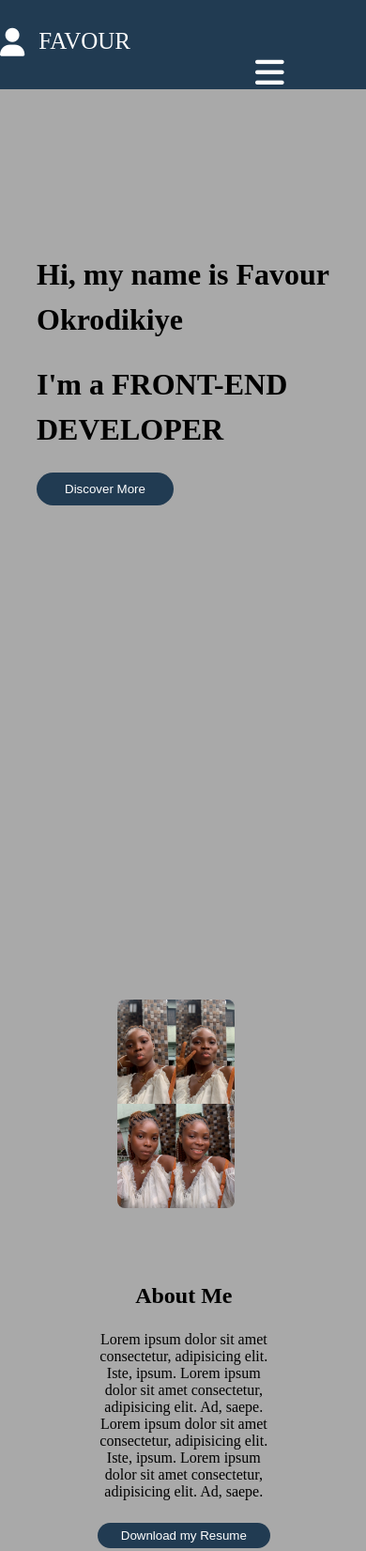
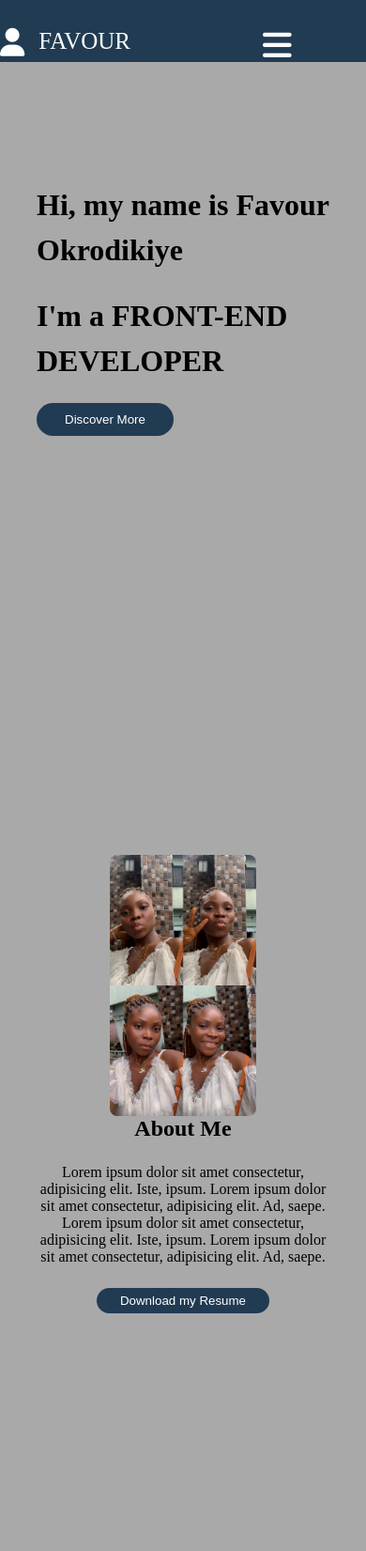
Before and after one commit to Odimaa1/Portfolio, a plain HTML site: page index.html in a window 390 px wide. Shown: the top 1651 px of the page at 94% size. Drawn offline with Linux system fonts and the light colour scheme.

Commit message:
fourth commit

```diff
--- a/style.css
+++ b/style.css
@@ -2,11 +2,13 @@
     margin: 0;
     padding: 0;
     box-sizing: border-box;
-    /* overflow-x: hidden; */
 }
 body{
     background-color: darkgray;
 }
+/* a{
+    cursor: pointer;
+} */
 .first{
     height: 100vh;
 }
@@ -23,8 +25,6 @@ nav{
     position: sticky;
     top: 0;
     z-index: 1000;
-    /* margin-left: 1.5rem; */
-    /* margin-right: 1.5rem; */
 }
 nav .left{
     display: flex;
@@ -54,22 +54,14 @@ nav ul li a{
     cursor: pointer;
 }
 .home{
-    /* height: calc(100vh - 10.5rem); */
-    /* gap: 4rem; */
-    /* padding: 0 5rem; */
     padding-top: 3rem;
-    /* background-color: #0F9F6E; */
     width: 80%;
     margin: auto;
 }
 .home h1{
     display: block;
     font-size: 3.5em;
-    /* margin-block-start: 0.67em; */
     margin-block-end: 0.67em;
-    /* margin-inline-start: 0px; */
-    /* margin-inline-end: 0px; */
-    /* font-weight: bold; */
     line-height: 5rem;
 }
 .home button{
@@ -108,7 +100,6 @@ section h2{
 }
 .pics img{
     width: 50%;
-    /* height: auto; */
     border-radius: 0.5rem;
     justify-self: center;
     align-self: center;
@@ -134,24 +125,9 @@ section h2{
 .services{
     display: block;
     height: 85vh;
-    /* border-top: 1px solid #f5f5f5; */
-    /* border-bottom: 1px solid #f5f5f5; */
     text-align: center;
     padding-top: 100px;
-    /* padding-bottom: 50px; */
-    /* padding-right: 15px; */
-    /* padding-left: 15px; */
-    /* margin-right: auto; */
-    /* margin-left: auto; */
-    /* margin-right: -15px;
-    margin-left: -15px; */
 }
-/* .head, .body{
-    /* position: relative; */
-    /* min-height: 1px; */
-    /* padding-right: 15px; */
-    /* padding-left: 15px;
-}*/
 .body{
     width: 90%;
     display: flex;
@@ -172,7 +148,6 @@ section h2{
     width: 100%;
     padding-top: 6rem;
     display: block;
-    /* height: 100vh; */
     height: fit-content;
 }
 .projects .icon{
@@ -189,22 +164,14 @@ section h2{
     margin-bottom: 2rem;
     display: block;
     font-size: 2em;
-    /* margin-block-start: 0.67em;
-    margin-block-end: 0.67em;
-    margin-inline-start: 0px;
-    margin-inline-end: 0px; */
 }
 .projects .bod{
     display: block;
-    /* flex-flow: row wrap; */
-    /* width: 90%; */
     margin: auto;
     height: auto;
-    /* margin-left: 25rem; */
 }
 .projects .main{
     padding-bottom: 2rem;
-    /* border: 1px solid rgba(220, 226, 238, 0.71); */
     box-sizing: border-box;
     border-radius: 10px;
     text-align: center;
@@ -226,7 +193,7 @@ section h2{
     border: none;
     padding: 10px 30px;
     border-radius: 100px;
-    margin-left: 40rem;
+    margin-left: 38rem;
     margin-top: 1rem;
     background-color: #213b52;
 }
@@ -237,20 +204,12 @@ section h2{
 }
 /* CONTACT ME */
 .reach{
-    /* display: grid; */
-    /* gap: 1.5rem; */
-    /* row-gap: 3rem; */
-    /* max-width: 80%; */
-    /* margin-left: 3rem; */
     width: 80%;
     margin: auto;
     display: flex;
     gap: 20rem;
-    /* margin-right: 1.5rem; */
 }
 .contact{
-    /* padding: 2rem 0 4rem; */
-    /* display: block; */
     height: 90vh;
     padding-top: 100px;
     padding-bottom: 50px;
@@ -263,12 +222,7 @@ section h2{
     text-align: center;
     font-size: 1.5rem;
     font-weight: 600;
-    /* display: block; */
     margin-bottom: 3rem;
-    /* margin-block-start: 0.83em;
-    margin-block-end: 0.83em;
-    margin-inline-start: 0px;
-    margin-inline-end: 0px; */
 }
 .contact .cont{
     display: flex;
@@ -281,7 +235,6 @@ section h2{
 }
 .contact .info{
     display: flex;
-    /* gap: 3rem; */
     margin-bottom: 3rem;
 }
 .lefty .info i{
@@ -297,32 +250,19 @@ section h2{
 .lefty{
     position: relative;
     min-height: 1px;
-    /* padding-right: 15px; */
-    /* padding-left: 15px; */
     padding-top: 22px;
 }
 .contact form{
     height: auto;
-    /* border-radius: 10px; */
-    /* padding-top: 2rem; */
-    /* margin-top: 3rem; */
     display: flex;
     flex-flow: column;
     width: 40%;
-    /* margin: auto; */
-    /* justify-content: center; */
-    /* align-items: center; */
     position: relative;
     min-height: 1px;
-    /* padding-right: 15px;
-    padding-left: 15px; */
-    /* padding-top: 32px; */
 }
 .contact form input,
 textarea{
     margin-bottom: 0.5rem;
-    /* width: 80%;
-    margin: auto; */
     padding: 15px;
     border-radius: 10px;
     border: 1px solid #999;
@@ -370,16 +310,10 @@ footer .foot i{
 
 /* MEDIA QUERIES */
 @media (max-width: 1000px){
-    /* nav{
-        width: 100%;
-        /* padding-top: 1.5rem; */
-        /* display: flex; */
-        /* justify-content: space-between; */
-        /* transition: all 1s; */
-        /* position: fixed;
-    } */
     nav{
         display: block;
+        width: 100%;
+        margin: auto;
     }
     nav ul{
         display: none;
@@ -414,11 +348,16 @@ footer .foot i{
     #menu{
         display: block;
         font-size: 35px;
-        margin-left: 17rem;
+        margin-left: 17.5rem;
+        margin-top: -1.8rem;
     }
     #close{
         font-size: 35px;
-        margin-left: 17rem;
+        margin-left: 17.5rem;
+        margin-top: -1.8rem;
+    }
+    .home{
+        padding-top: 8rem;
     }
     .home h1{
         font-size: 2em;
@@ -428,14 +367,15 @@ footer .foot i{
         display: block;
         padding: 0;
         padding-top: -5rem;
-        /* padding-left: 8rem; */
     }
     .pics{
-        width: 80%;
+        width: 100%;
+        margin: auto;
     }
     .text{
-        width: 80%;
-        padding-left: 4rem;
+        width: 100%;
+        margin: auto;
+        /* padding-left: 4rem; */
         text-align: center;
     }
     .text p,
@@ -465,7 +405,8 @@ footer .foot i{
         width: 100%;
     }
     .projects button{
-        margin-left: 4rem;
+        margin-left: 7.5rem;
+        margin-bottom: 3rem;
     }
     .projects{
         width: 100%;
```
Also changed, not shown: index.html (+0 -3 lines).
